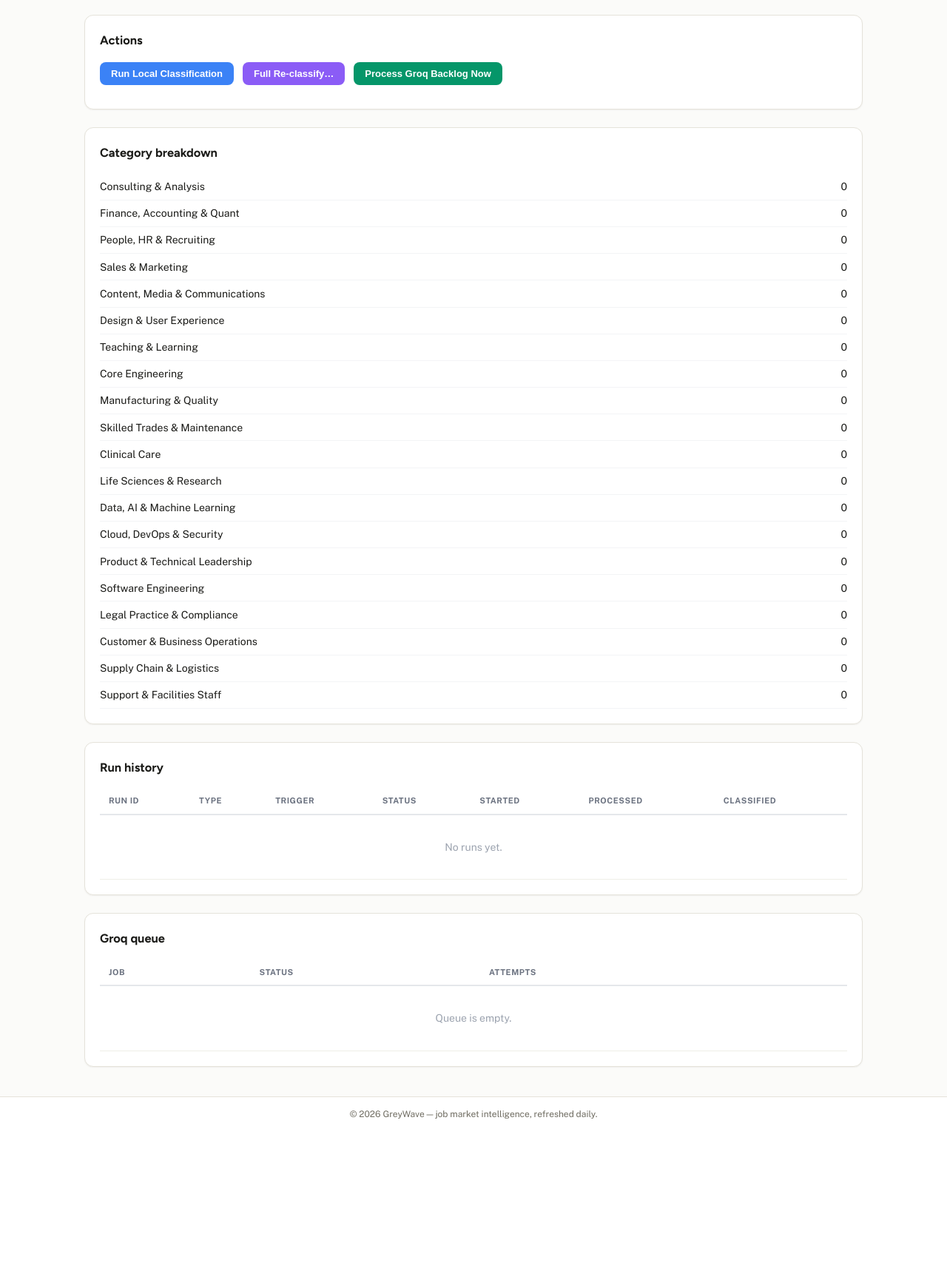
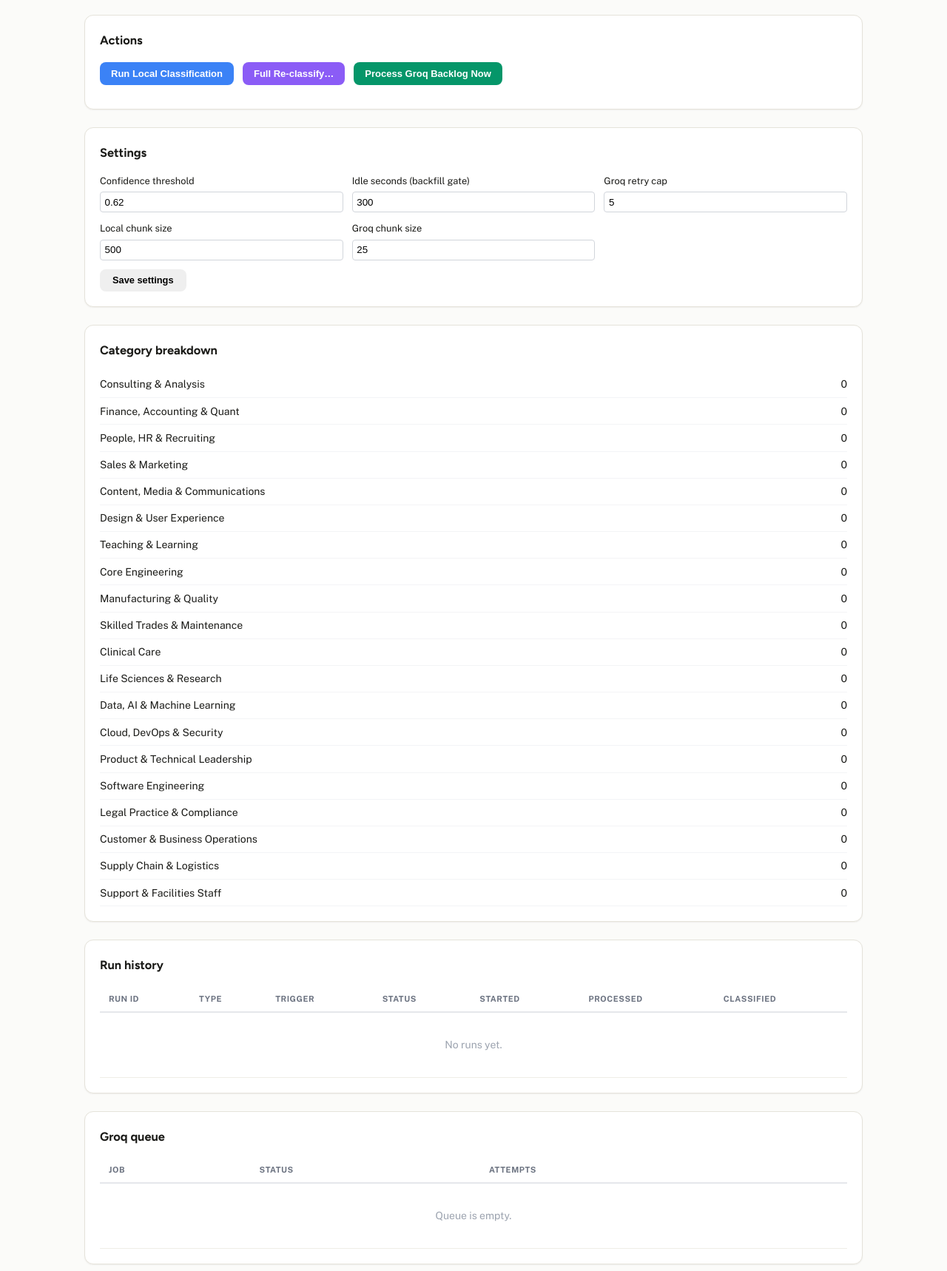
Before and after one commit to mmujtaba0085/job-market-intelligence, a Flask app: page /admin/classification in a window 1280 px wide. Shown: the part 414-2132 px from the top of the page at 74% size. Before the commit the page ends 1926 px from the top, so only its background shows below. Run offline with Flask 3, Linux system fonts and the light colour scheme; the visitor is signed in with stand-in values (Sample User, id 1); data comes from the database, SQL or seed files in the repository; data that the repository does not hold is empty.

Commit message:
fix: implement final whole-branch review findings for classification pipeline
Transcribes the plan corrections from d42939c into code: caps
local_incremental to classification_local_chunk_size per scheduler tick
(previously unbounded, would hold SQLite's single-writer lock for the
entire ~110k-job backlog on first deploy), caps the admin "Run Local
Classification" and "Process Groq Backlog Now" buttons the same way
(previously could hang a single request for ~68 minutes), fixes an
empty-batch cursor reset in reclassify_all's UPDATE (COALESCE instead of
overwrite), reads the confidence threshold from config in the reclassify
preview route instead of a hardcoded 0.62, adds the missing config-editing
form to the admin classification dashboard, and adds a nav card from
/admin to /admin/classification.

Three new regression tests cover the chunk cap, the cursor-preserving
COALESCE, and the config form's presence; test_delete_queue_row's
assertion is tightened to check the precise row id instead of a text
heuristic.

```diff
--- a/templates/admin_classification.html
+++ b/templates/admin_classification.html
@@ -38,6 +38,46 @@
       <button onclick="runGroqNow()" class="btn" style="background:#059669;color:#fff">Process Groq Backlog Now</button>
     </div>
     <div id="action-msg" style="margin-top:0.75rem;font-size:0.875rem;color:#6b7280"></div>
+  </div>
+
+  <div class="card" style="margin-bottom:1.5rem">
+    <h3 style="margin:0 0 1rem">Settings</h3>
+    <form id="config-form">
+      <div style="display:grid;grid-template-columns:1fr 1fr 1fr;gap:0.75rem;margin-bottom:0.75rem">
+        <label style="font-size:0.8rem">
+          Confidence threshold
+          <input name="classification_confidence_threshold" type="number" min="0" max="1" step="0.01"
+            value="{{ config.get('classification_confidence_threshold', '0.62') }}"
+            style="width:100%;margin-top:0.25rem;padding:0.35rem;border:1px solid #d1d5db;border-radius:4px">
+        </label>
+        <label style="font-size:0.8rem">
+          Idle seconds (backfill gate)
+          <input name="classification_idle_seconds" type="number" min="10" max="3600"
+            value="{{ config.get('classification_idle_seconds', '300') }}"
+            style="width:100%;margin-top:0.25rem;padding:0.35rem;border:1px solid #d1d5db;border-radius:4px">
+        </label>
+        <label style="font-size:0.8rem">
+          Groq retry cap
+          <input name="classification_retry_cap" type="number" min="1" max="20"
+            value="{{ config.get('classification_retry_cap', '5') }}"
+            style="width:100%;margin-top:0.25rem;padding:0.35rem;border:1px solid #d1d5db;border-radius:4px">
+        </label>
+        <label style="font-size:0.8rem">
+          Local chunk size
+          <input name="classification_local_chunk_size" type="number" min="10" max="5000"
+            value="{{ config.get('classification_local_chunk_size', '500') }}"
+            style="width:100%;margin-top:0.25rem;padding:0.35rem;border:1px solid #d1d5db;border-radius:4px">
+        </label>
+        <label style="font-size:0.8rem">
+          Groq chunk size
+          <input name="classification_groq_chunk_size" type="number" min="1" max="100"
+            value="{{ config.get('classification_groq_chunk_size', '25') }}"
+            style="width:100%;margin-top:0.25rem;padding:0.35rem;border:1px solid #d1d5db;border-radius:4px">
+        </label>
+      </div>
+      <button type="submit" class="btn" style="font-size:0.8rem;padding:0.4rem 1rem">Save settings</button>
+      <span id="config-msg" style="font-size:0.8rem;color:#6b7280;margin-left:0.5rem"></span>
+    </form>
   </div>
 
   <div class="card" style="margin-bottom:1.5rem">
@@ -151,5 +191,16 @@ async function deleteQueueRow(id) {
   const r = await fetch(`/admin/classification/queue/${id}/delete`, { method: 'POST', body: fd });
   if (r.ok) document.getElementById(`queue-row-${id}`).remove();
 }
+
+document.getElementById('config-form').addEventListener('submit', async e => {
+  e.preventDefault();
+  const fd = new FormData(e.target);
+  fd.append('csrf_token', csrf);
+  const r = await fetch('/admin/classification/config', { method: 'POST', body: fd });
+  const data = await r.json();
+  const msg = document.getElementById('config-msg');
+  msg.textContent = r.ok ? `Saved: ${data.updated.join(', ')}` : 'Save failed';
+  msg.style.color = r.ok ? '#059669' : '#dc2626';
+});
 </script>
 {% endblock %}
--- a/web_viewer.py
+++ b/web_viewer.py
@@ -3076,6 +3076,7 @@ def admin_classification():
 def admin_classification_run_local():
     import uuid
     from src.classification.local_stage import classify_pending_jobs
+    from src.pipeline_monitor import get_config
     from src.storage.db import get_connection
     run_id = str(uuid.uuid4())[:8]
     conn = get_connection()
@@ -3085,25 +3086,33 @@ def admin_classification_run_local():
     )
     conn.commit()
     try:
-        classify_pending_jobs(conn, run_id=run_id)
+        # Capped, same reasoning as the scheduler's own local_incremental tick:
+        # an admin click must return within a normal request/proxy timeout, not
+        # hang for the ~68 minutes a full fresh-deploy backlog would take.
+        cfg = get_config()
+        chunk_size = int(cfg.get("classification_local_chunk_size", 500))
+        result = classify_pending_jobs(conn, run_id=run_id, limit=chunk_size)
         conn.execute("UPDATE classification_runs SET status='success', finished_at=datetime('now') WHERE run_id=?", (run_id,))
         conn.commit()
+        remaining = conn.execute("SELECT COUNT(*) FROM jobs WHERE field_classification_attempted_at IS NULL").fetchone()[0]
     finally:
         conn.close()
-    return jsonify({"run_id": run_id, "status": "started"})
+    return jsonify({"run_id": run_id, "status": "started", **result, "remaining": remaining})
 
 
 @app.route("/admin/classification/full-reclassify/preview", methods=["POST"])
 @require_admin
 def admin_classification_full_reclassify_preview():
     from src.market_classifier import classify_job
+    from src.pipeline_monitor import get_config
     from src.storage.db import get_connection
     conn = get_connection()
+    confidence_threshold = float(get_config().get("classification_confidence_threshold", 0.62))
     rows = conn.execute("SELECT job_id, title, raw_description, field_category_id FROM jobs LIMIT 500").fetchall()
     would_change = 0
     for row in rows:
         match = classify_job(row["title"], row["raw_description"] or "")
-        new_id = match.market_id if (match.market_id and match.confidence >= 0.62) else None
+        new_id = match.market_id if (match.market_id and match.confidence >= confidence_threshold) else None
         if new_id != row["field_category_id"]:
             would_change += 1
     conn.close()
@@ -3135,6 +3144,7 @@ def admin_classification_full_reclassify_confirm():
 def admin_classification_groq_run_now():
     import uuid
     from src.classification.groq_stage import process_groq_queue
+    from src.pipeline_monitor import get_config
     from src.storage.db import get_connection
     conn = get_connection()
     run = conn.execute("SELECT run_id FROM classification_runs WHERE run_type='groq_backlog' AND status='running' LIMIT 1").fetchone()
@@ -3145,7 +3155,11 @@ def admin_classification_groq_run_now():
             (run_id,),
         )
         conn.commit()
-    result = process_groq_queue(conn, run_id=run_id, statuses=("pending",))
+    # Capped to one chunk per click, same reasoning as run-local above - an
+    # unbounded call here would be ~1,480 sequential Groq API calls on a full
+    # backlog, far past any request/proxy timeout.
+    chunk_size = int(get_config().get("classification_groq_chunk_size", 25))
+    result = process_groq_queue(conn, run_id=run_id, statuses=("pending",), limit=chunk_size)
     conn.close()
     return jsonify({"run_id": run_id, **result})
 
```
Also changed, not shown: src/classification/local_stage.py (+6 -1 lines), src/classification/scheduling.py (+12 -2 lines), templates/admin_dashboard.html (+18 -0 lines), tests/test_admin_classification_routes.py (+16 -1 lines), tests/test_classification_scheduling.py (+22 -0 lines), tests/test_local_classification_stage.py (+18 -0 lines).
